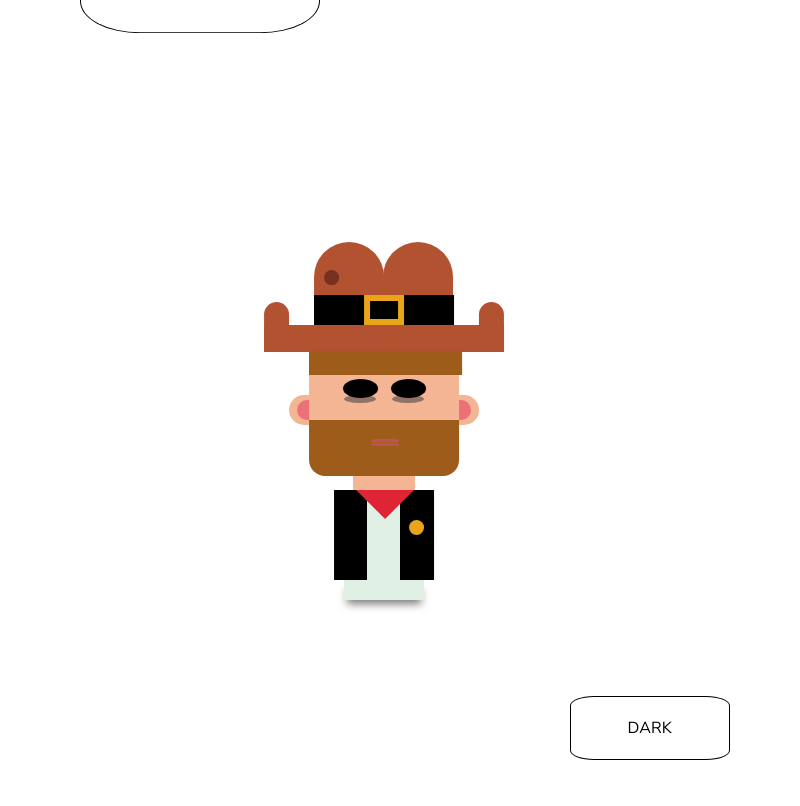
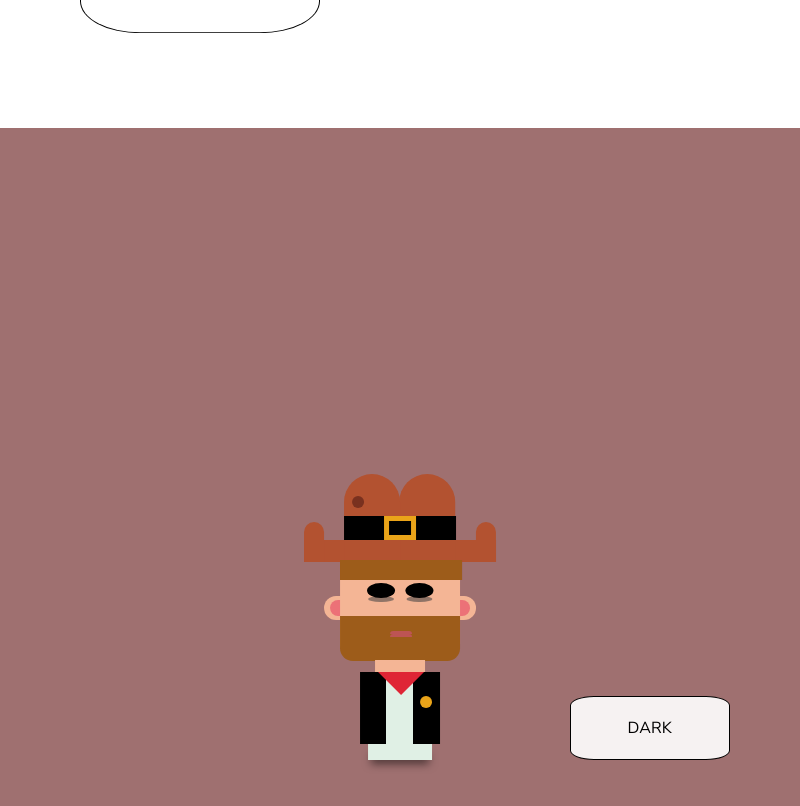
Before and after one commit to ananastasiap/chuck-says, a React (Vite) app: page / in a window 768 px wide. Shown: the top 806 px of the page, 800 px wide, since content can reach past the window. Built offline with nearby package versions, Linux system fonts and the light colour scheme.

Commit message:
feat: add wrapper

```diff
--- a/src/components/main-screen/components/chuck/chuck.module.scss
+++ b/src/components/main-screen/components/chuck/chuck.module.scss
@@ -202,9 +202,16 @@
   box-shadow: -5.31em -15.62em #79311f;
 }
 
-@media screen and (min-width: 800px) {
+@media screen and (min-width: 1300px) {
   .container {
     font-size: 1.4em;
+  }
+}
+
+@media screen and (min-width: 768px) and (max-width: 991px) {
+  .container {
+    top: 59%;
+    font-size: 0.8em;
   }
 }
 
--- a/src/components/main-screen/components/joke/joke.module.scss
+++ b/src/components/main-screen/components/joke/joke.module.scss
@@ -42,6 +42,24 @@
   }
 }
 
+@media screen and (min-width: 768px) and (max-width: 991px) {
+  .container {
+    top: 7em;
+    left: 5em;
+    width: 16em;
+    height: 8em;
+
+    &::before {
+      left: 12em;
+      top: 9em;
+    }
+  }
+
+  .joke {
+    font-size: 11px;
+  }
+}
+
 @media screen and (min-width: 577px) and (max-width: 767px) {
   .container {
     top: 7em;
--- /dev/null
+++ b/src/components/main-screen/components/wrapper/index.ts
@@ -0,0 +1 @@
+export { default } from "./wrapper.component"
--- /dev/null
+++ b/src/components/main-screen/components/wrapper/wrapper.component.tsx
@@ -0,0 +1,13 @@
+import styles from "./wrapper.module.scss"
+
+export interface IWrapper {
+  children: React.ReactNode
+}
+
+const Wrapper: React.FC<IWrapper> = (props) => {
+  const { children } = props
+
+  return <div className={styles.wrapper}>{children}</div>
+}
+
+export default Wrapper
--- /dev/null
+++ b/src/components/main-screen/components/wrapper/wrapper.module.scss
@@ -0,0 +1,14 @@
+.wrapper {
+  position: relative;
+  margin: 0 auto;
+  width: 50em;
+  height: 50em;
+  background-color: #9f7070;
+}
+
+@media screen and (max-width: 576px) {
+  .wrapper {
+    width: 23em;
+    height: 30em;
+  }
+}
--- a/src/components/main-screen/mainScreen.component.tsx
+++ b/src/components/main-screen/mainScreen.component.tsx
@@ -6,6 +6,7 @@ import WelcomeText from "./components/welcome-text"
 import { hideBlockWithJoke, showBlockWithJoke } from "./store/slices"
 import DarkLight from "./components/dark-white"
 import Button from "./components/button"
+import Wrapper from "./components/wrapper"
 
 const MainScreen: React.FC = () => {
   const state = useAppSelector((state) => state.mainScreen)
@@ -25,9 +26,11 @@ const MainScreen: React.FC = () => {
 
   return (
     <DarkLight>
-      {state.displayJoke && <Joke />}
-      <Chuck />
       <WelcomeText />
+      <Wrapper>
+        {state.displayJoke && <Joke />}
+        <Chuck />
+      </Wrapper>
       <Button />
     </DarkLight>
   )
```
